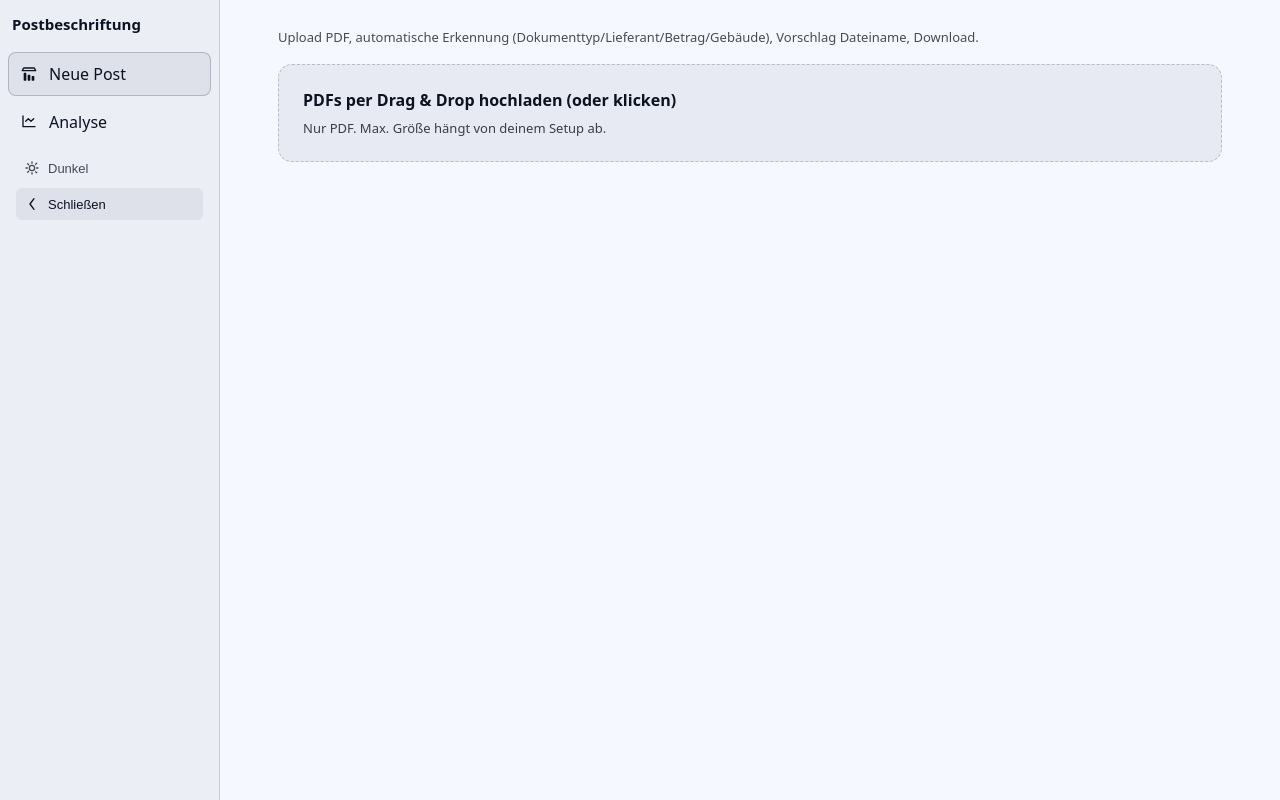
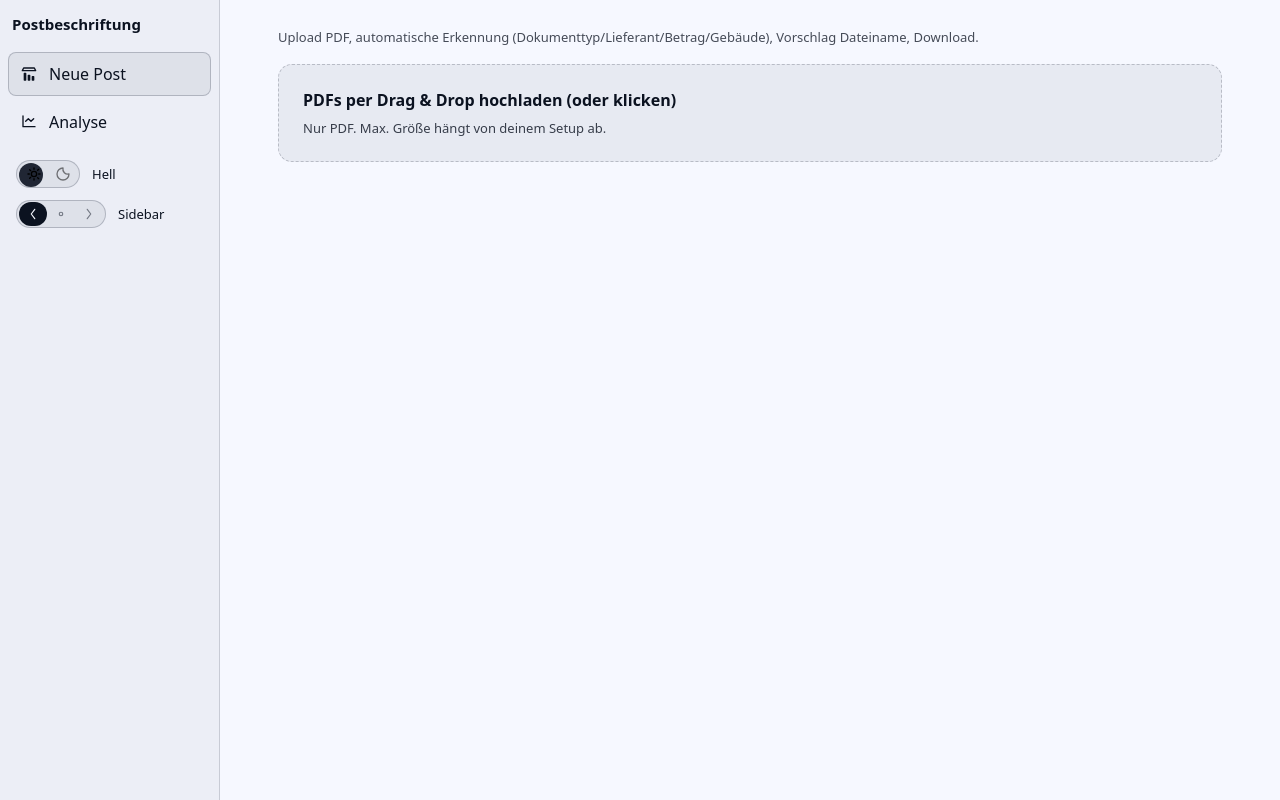
Before and after one commit to pohlandnicos/postbeschriftung, a Next.js app in the folder apps/web/: page / in a window 1280 px wide. Built offline with nearby package versions, Linux system fonts and the light colour scheme.

Commit message:
Add proper switch buttons for theme and sidebar

```diff
--- a/apps/web/app/components/Sidebar.tsx
+++ b/apps/web/app/components/Sidebar.tsx
@@ -3,19 +3,20 @@
 import { usePathname } from 'next/navigation';
 import Link from 'next/link';
 import { useState, useEffect } from 'react';
-import { IconButton } from './IconButton';
+import { ThemeSwitch } from './ThemeSwitch';
+import { SidebarSwitch, type SidebarMode } from './SidebarSwitch';
 
 export type SidebarProps = {
   // add props here if needed
 };
 
 const Sidebar = () => {
-  const [collapsed, setCollapsed] = useState(false);
+  const [mode, setMode] = useState<SidebarMode>('expanded');
   const [hovered, setHovered] = useState(false);
   const [theme, setTheme] = useState<'light' | 'dark'>('dark');
   const pathname = usePathname();
 
-  const isExpanded = !collapsed || hovered;
+  const isExpanded = mode === 'expanded' || (mode === 'hover' && hovered);
 
   useEffect(() => {
     const saved = window.localStorage.getItem('theme');
@@ -102,40 +103,16 @@ const Sidebar = () => {
           {isExpanded && <div>Analyse</div>}
         </Link>
 
-        <div style={{ marginTop: 'auto', padding: '4px 8px', display: 'flex', flexDirection: 'column', gap: 4 }}>
-          <IconButton
-            icon={
-              <svg width="16" height="16" viewBox="0 0 24 24" fill="none" xmlns="http://www.w3.org/2000/svg">
-                <path
-                  d={theme === 'dark' ? 'M12 3a7.5 7.5 0 0 0 9 9 9 9 0 1 1-9-9z' : 'M12 16a4 4 0 1 0 0-8 4 4 0 0 0 0 8zM12 5V3M12 21v-2M5 12H3M21 12h-2M7 7L5.5 5.5M19 19l-1.5-1.5M7 17l-1.5 1.5M19 5l-1.5 1.5'}
-                  stroke="currentColor"
-                  strokeWidth="2"
-                  strokeLinecap="round"
-                  strokeLinejoin="round"
-                />
-              </svg>
-            }
-            label={isExpanded ? (theme === 'dark' ? 'Hell' : 'Dunkel') : undefined}
-            active={theme === 'dark'}
-            onClick={toggleTheme}
-          />
+        <div style={{ marginTop: 'auto', padding: '12px 8px', display: 'flex', flexDirection: 'column', gap: 12 }}>
+          <div style={{ display: 'flex', alignItems: 'center', gap: 12 }}>
+            <ThemeSwitch value={theme} onChange={toggleTheme} />
+            {isExpanded && <div style={{ fontSize: 13 }}>{theme === 'dark' ? 'Dunkel' : 'Hell'}</div>}
+          </div>
 
-          <IconButton
-            icon={
-              <svg width="16" height="16" viewBox="0 0 24 24" fill="none" xmlns="http://www.w3.org/2000/svg">
-                <path
-                  d={collapsed ? 'M9 20l6-8-6-8' : 'M15 4l-6 8 6 8'}
-                  stroke="currentColor"
-                  strokeWidth="2"
-                  strokeLinecap="round"
-                  strokeLinejoin="round"
-                />
-              </svg>
-            }
-            label={isExpanded ? (collapsed ? 'Öffnen' : 'Schließen') : undefined}
-            active={!collapsed}
-            onClick={() => setCollapsed(!collapsed)}
-          />
+          <div style={{ display: 'flex', alignItems: 'center', gap: 12 }}>
+            <SidebarSwitch value={mode} onChange={setMode} />
+            {isExpanded && <div style={{ fontSize: 13 }}>Sidebar</div>}
+          </div>
         </div>
       </div>
     </div>
--- /dev/null
+++ b/apps/web/app/components/SidebarSwitch.tsx
@@ -0,0 +1,108 @@
+'use client';
+
+export type SidebarMode = 'expanded' | 'hover' | 'collapsed';
+
+export function SidebarSwitch({
+  value,
+  onChange
+}: {
+  value: SidebarMode;
+  onChange: (value: SidebarMode) => void;
+}) {
+  return (
+    <div style={{ display: 'flex', alignItems: 'center', gap: 8 }}>
+      <div
+        style={{
+          display: 'flex',
+          alignItems: 'center',
+          padding: 2,
+          height: 28,
+          borderRadius: 999,
+          border: '1px solid var(--border)',
+          background: 'var(--panel2)'
+        }}
+      >
+        <button
+          type="button"
+          onClick={() => onChange('expanded')}
+          style={{
+            display: 'flex',
+            alignItems: 'center',
+            justifyContent: 'center',
+            width: 28,
+            height: 24,
+            borderRadius: 999,
+            background: value === 'expanded' ? 'var(--fg)' : 'transparent',
+            border: 'none',
+            cursor: 'pointer',
+            color: value === 'expanded' ? 'var(--bg)' : 'inherit',
+            opacity: value === 'expanded' ? 1 : 0.5,
+            transition: 'all 0.2s ease'
+          }}
+        >
+          <svg width="14" height="14" viewBox="0 0 24 24" fill="none" xmlns="http://www.w3.org/2000/svg">
+            <path
+              d="M15 4l-6 8 6 8"
+              stroke="currentColor"
+              strokeWidth="2"
+              strokeLinecap="round"
+              strokeLinejoin="round"
+            />
+          </svg>
+        </button>
+
+        <button
+          type="button"
+          onClick={() => onChange('hover')}
+          style={{
+            display: 'flex',
+            alignItems: 'center',
+            justifyContent: 'center',
+            width: 28,
+            height: 24,
+            borderRadius: 999,
+            background: value === 'hover' ? 'var(--fg)' : 'transparent',
+            border: 'none',
+            cursor: 'pointer',
+            color: value === 'hover' ? 'var(--bg)' : 'inherit',
+            opacity: value === 'hover' ? 1 : 0.5,
+            transition: 'all 0.2s ease'
+          }}
+        >
+          <svg width="14" height="14" viewBox="0 0 24 24" fill="none" xmlns="http://www.w3.org/2000/svg">
+            <circle cx="12" cy="12" r="3" stroke="currentColor" strokeWidth="2" />
+          </svg>
+        </button>
+
+        <button
+          type="button"
+          onClick={() => onChange('collapsed')}
+          style={{
+            display: 'flex',
+            alignItems: 'center',
+            justifyContent: 'center',
+            width: 28,
+            height: 24,
+            borderRadius: 999,
+            background: value === 'collapsed' ? 'var(--fg)' : 'transparent',
+            border: 'none',
+            cursor: 'pointer',
+            color: value === 'collapsed' ? 'var(--bg)' : 'inherit',
+            opacity: value === 'collapsed' ? 1 : 0.5,
+            transition: 'all 0.2s ease'
+          }}
+        >
+          <svg width="14" height="14" viewBox="0 0 24 24" fill="none" xmlns="http://www.w3.org/2000/svg">
+            <path
+              d="M9 20l6-8-6-8"
+              stroke="currentColor"
+              strokeWidth="2"
+              strokeLinecap="round"
+              strokeLinejoin="round"
+            />
+          </svg>
+        </button>
+      </div>
+    </div>
+  );
+}
--- /dev/null
+++ b/apps/web/app/components/ThemeSwitch.tsx
@@ -0,0 +1,87 @@
+'use client';
+
+export function ThemeSwitch({
+  value,
+  onChange
+}: {
+  value: 'light' | 'dark';
+  onChange: (value: 'light' | 'dark') => void;
+}) {
+  return (
+    <div style={{ display: 'flex', alignItems: 'center', gap: 8 }}>
+      <button
+        type="button"
+        onClick={() => onChange(value === 'dark' ? 'light' : 'dark')}
+        style={{
+          display: 'flex',
+          alignItems: 'center',
+          padding: 2,
+          width: 64,
+          height: 28,
+          borderRadius: 999,
+          border: '1px solid var(--border)',
+          background: 'var(--panel2)',
+          position: 'relative',
+          cursor: 'pointer'
+        }}
+      >
+        <div
+          style={{
+            position: 'absolute',
+            left: value === 'dark' ? 34 : 2,
+            top: 2,
+            width: 24,
+            height: 24,
+            borderRadius: 999,
+            background: 'var(--fg)',
+            opacity: 0.9,
+            transition: 'left 0.2s ease'
+          }}
+        />
+        <div
+          style={{
+            position: 'relative',
+            width: 30,
+            height: 24,
+            display: 'flex',
+            alignItems: 'center',
+            justifyContent: 'center',
+            opacity: value === 'light' ? 1 : 0.5,
+            transition: 'opacity 0.2s ease'
+          }}
+        >
+          <svg width="16" height="16" viewBox="0 0 24 24" fill="none" xmlns="http://www.w3.org/2000/svg">
+            <path
+              d="M12 16a4 4 0 1 0 0-8 4 4 0 0 0 0 8zM12 5V3M12 21v-2M5 12H3M21 12h-2M7 7L5.5 5.5M19 19l-1.5-1.5M7 17l-1.5 1.5M19 5l-1.5 1.5"
+              stroke="currentColor"
+              strokeWidth="2"
+              strokeLinecap="round"
+            />
+          </svg>
+        </div>
+        <div
+          style={{
+            position: 'relative',
+            width: 30,
+            height: 24,
+            display: 'flex',
+            alignItems: 'center',
+            justifyContent: 'center',
+            opacity: value === 'dark' ? 1 : 0.5,
+            transition: 'opacity 0.2s ease'
+          }}
+        >
+          <svg width="16" height="16" viewBox="0 0 24 24" fill="none" xmlns="http://www.w3.org/2000/svg">
+            <path
+              d="M12 3a7.5 7.5 0 0 0 9 9 9 9 0 1 1-9-9z"
+              stroke="currentColor"
+              strokeWidth="2"
+              strokeLinecap="round"
+              strokeLinejoin="round"
+            />
+          </svg>
+        </div>
+      </button>
+    </div>
+  );
+}
```
